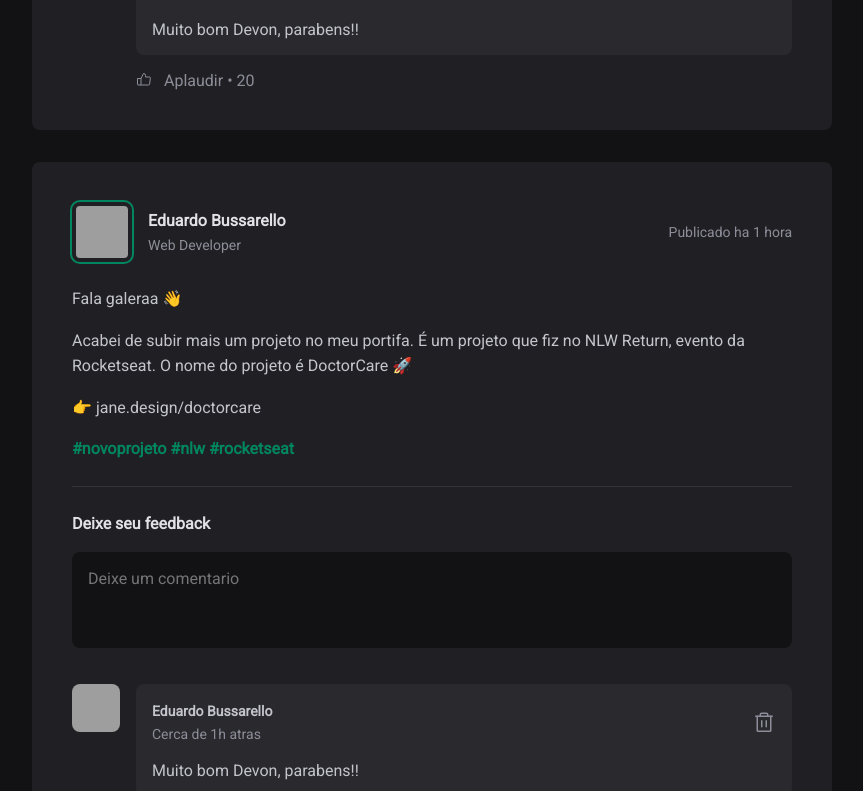
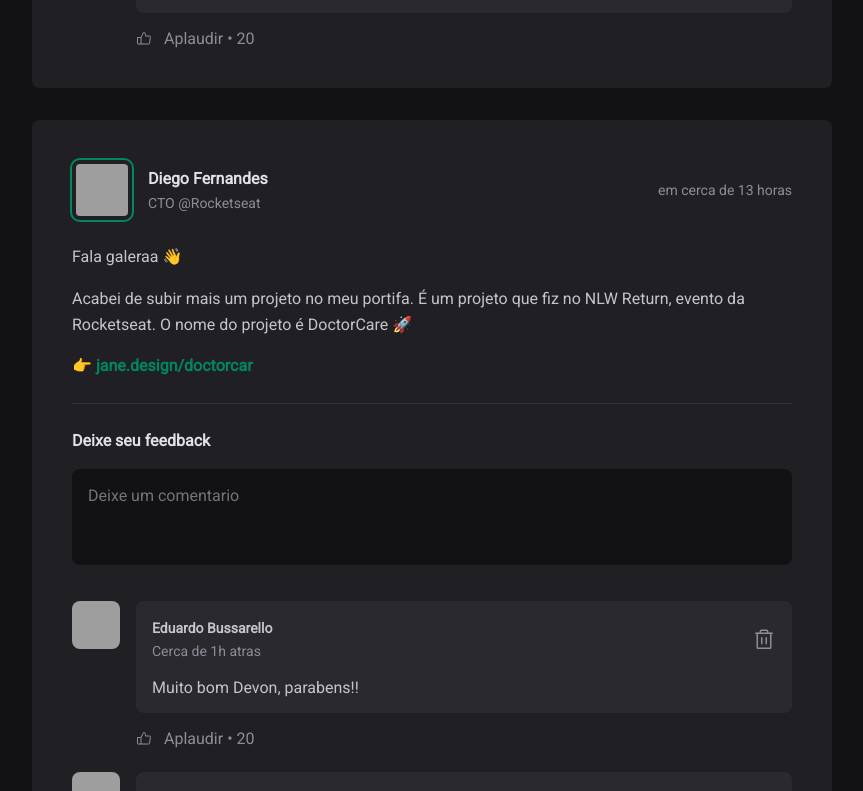
Before and after one commit to ejbussarello/ignitefeed, a React (Vite) app: page / in a window 1280 px wide. Shown: the part 1025-1816 px from the top of the page, without its empty margins (352-1215 px from the left). Built offline with nearby package versions, Linux system fonts and the light colour scheme; grey boxes are pictures that could not be loaded.

Commit message:
Implementacao date-fns e Post com propriedades

```diff
--- a/package.json
+++ b/package.json
@@ -10,6 +10,7 @@
     "preview": "vite preview"
   },
   "dependencies": {
+    "date-fns": "^2.30.0",
     "phosphor-react": "^1.4.1",
     "react": "^18.2.0",
     "react-dom": "^18.2.0"
--- a/src/App.jsx
+++ b/src/App.jsx
@@ -6,6 +6,36 @@ import './global.css';
 
 import styles from './App.module.css'
 
+const posts = [
+  {
+    id: 1,
+    author: {
+      avatarUrl: 'https://github.com/ejbussarello.png',
+      name: 'Eduardo Bussarello',
+      role: 'Web Developer'
+    },
+    content: [
+      { type: 'paragraph', content: 'Fala galeraa 👋'},
+      { type: 'paragraph', content: 'Acabei de subir mais um projeto no meu portifa. É um projeto que fiz no NLW Return, evento da Rocketseat. O nome do projeto é DoctorCare 🚀'},
+      { type: 'link', content: '👉 jane.design/doctorcar'}
+    ],
+    publishedAt: new Date('2023-06-08 20:15:00'),
+  },
+  {
+    id: 2,
+    author: {
+      avatarUrl: 'https://github.com/diego3g.png',
+      name: 'Diego Fernandes',
+      role: 'CTO @Rocketseat'
+    },
+    content: [
+      { type: 'paragraph', content: 'Fala galeraa 👋'},
+      { type: 'paragraph', content: 'Acabei de subir mais um projeto no meu portifa. É um projeto que fiz no NLW Return, evento da Rocketseat. O nome do projeto é DoctorCare 🚀'},
+      { type: 'link', content: '👉 jane.design/doctorcar'}
+    ],
+    publishedAt: new Date('2023-06-09 15:10:20'),
+  },
+];
 
 export function App() {
   return (
@@ -15,14 +45,17 @@ export function App() {
       <div className={styles.wrapper}>
         <Sidebar />
         <main>
-          <Post
-          author='Eduardo Bussarello'
-          content='Lorem ipsum dolor sit amet consectetur, adipisicing elit. Qui, illo? Laborum, quasi. Eveniet quos, aut architecto omnis corrupti molestias odit fugiat culpa ducimus, ea laboriosam nam repellat voluptatibus perspiciatis consectetur.'
-          />
-          <Post
-          author='Diego Fernantes'
-          content='Um post muito legal.'
-          />
+          {
+            posts.map(post => {
+              return (
+                <Post
+                  author={post.author}
+                  content={post.content}
+                  publishedAt={post.publishedAt}
+                />
+              )
+            })
+          }
         </main>
       </div>
 
--- a/src/components/Post.jsx
+++ b/src/components/Post.jsx
@@ -1,29 +1,49 @@
+import { format, formatDistanceToNow } from 'date-fns';
+import ptBR from 'date-fns/locale/pt-BR'
+
 import { Avatar } from './Avatar';
 import { Comment } from './Comment';
 
 import styles from './Post.module.css';
 
-export function Post() {
+export function Post({ author, publishedAt, content }) {
+
+    const publishedDateFormatted = format(publishedAt, "d 'de' LLLL 'as' HH:mm'h'", {
+        locale: ptBR,
+    })
+
+    const publishedDateRelativeToNow = formatDistanceToNow(publishedAt, {
+        locale: ptBR,
+        addSuffix: true
+    })
+
     return (
         <article className={styles.post}>
             <header>
                 <div className={styles.author}>
-                    <Avatar src="https://github.com/ejbussarello.png" />
+                    <Avatar src={author.avatarUrl} />
                     <div className={styles.authorInfo}>
-                        <strong>Eduardo Bussarello</strong>
-                        <span>Web Developer</span>
+                        <strong>{author.name}</strong>
+                        <span>{author.role}</span>
                     </div>
                 </div>
 
-                <time title='8 de Junho de 2023' dateTime="2023-06-08 09:20:00">Publicado ha 1 hora</time>
+                <time
+                    title={publishedDateFormatted} dateTime={publishedAt.toISOString()}>
+                        {publishedDateRelativeToNow}
+                </time>
             </header>
 
             <div className={styles.content}>
-                <p>Fala galeraa 👋</p>
-                <p>Acabei de subir mais um projeto no meu portifa. É um projeto que fiz no NLW Return, evento da Rocketseat. O nome do projeto é DoctorCare 🚀</p>
-                <p>👉 jane.design/doctorcare</p>
-                <p><a href="#">#novoprojeto</a> <a href="#">#nlw</a> <a href="#">#rocketseat</a></p>
-
+                {content.map(line => {
+                    if (line.type == 'paragraph')
+                    {
+                        return <p>{line.content}</p>
+                    } else if (line.type == 'link')
+                    {
+                        return <p><a href="#">{line.content}</a></p>
+                    }
+                })}
             </div>
 
             <form className={styles.commentForm}>
```
Also changed, not shown: 1 other file (tests, documents, lock files or other folders).
